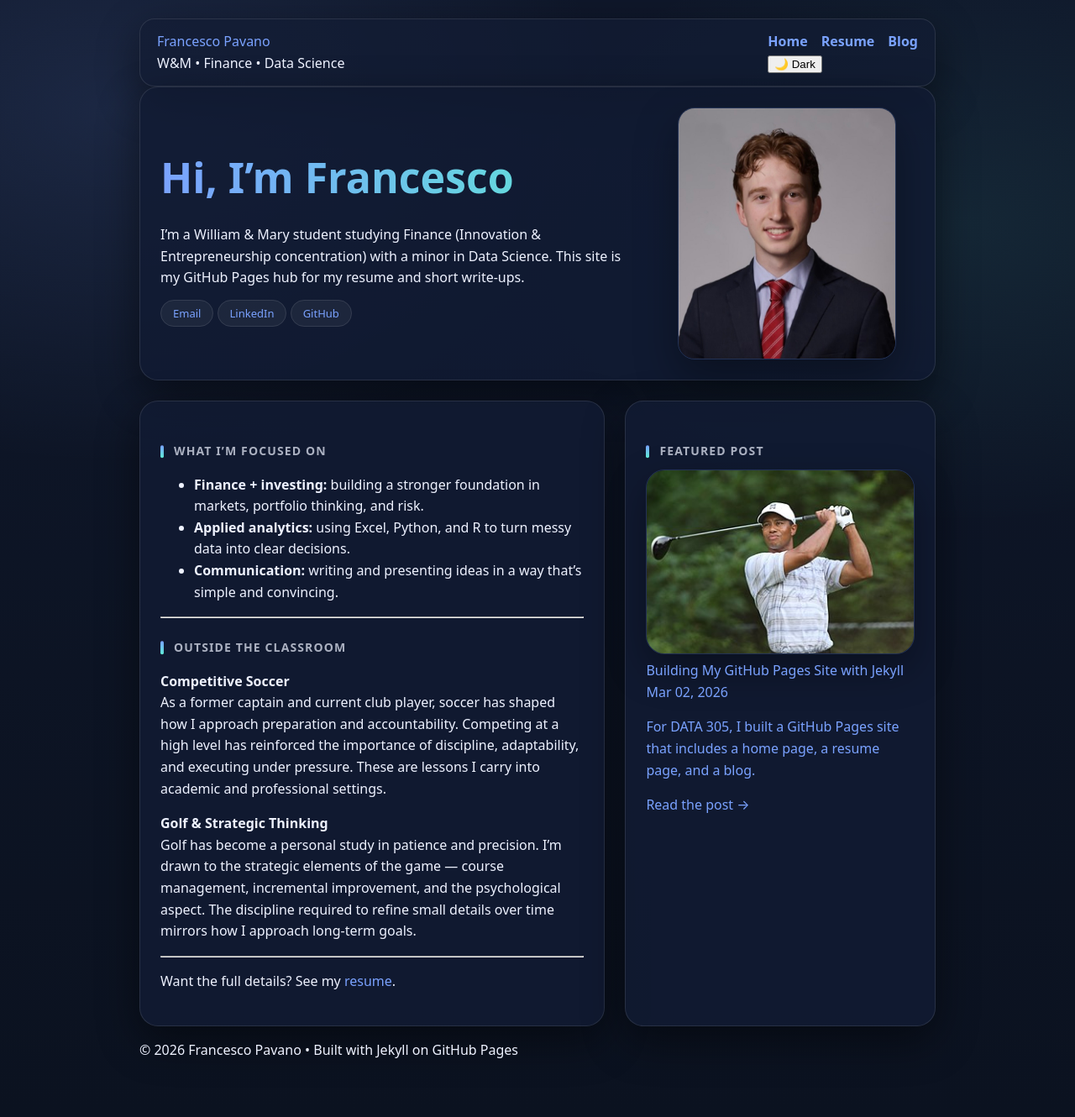
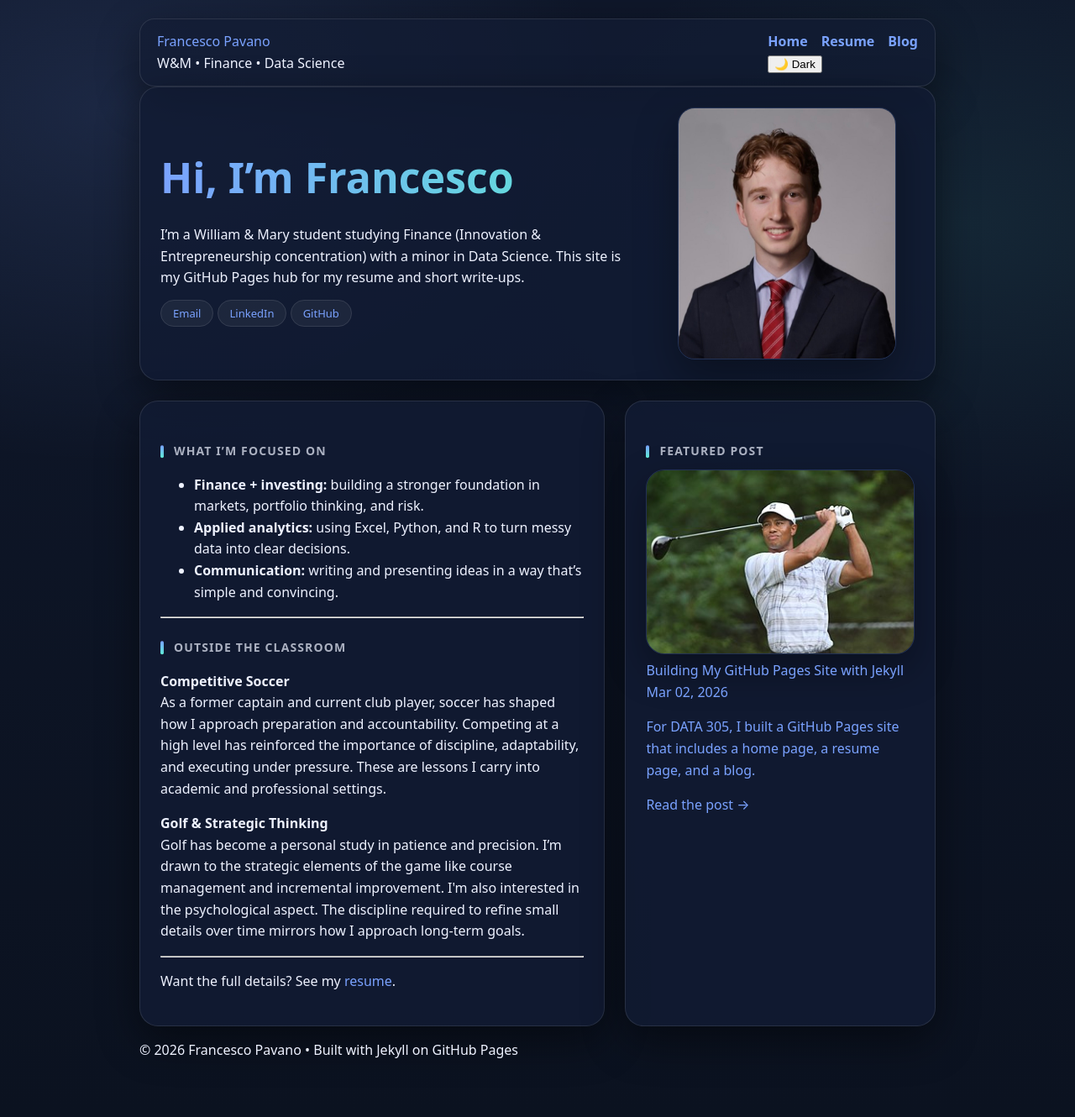
Before and after one commit to fjpavano/DATA-305-Assignment-2, a Jekyll site: the page built from index.md, in a window 1280 px wide. Shown: the whole page at 84% size. Built offline with Jekyll 4.4.1, drawn with Linux system fonts in a browser that asks for light colours.

Commit message:
Update index.md

```diff
--- a/index.md
+++ b/index.md
@@ -49,9 +49,7 @@ title: Home
 
   <p>
     <strong>Golf & Strategic Thinking</strong><br>
-    Golf has become a personal study in patience and precision. I’m drawn to the strategic elements of the game —
-    course management, incremental improvement, and the psychological aspect. The discipline required to refine
-    small details over time mirrors how I approach long-term goals.
+    Golf has become a personal study in patience and precision. I’m drawn to the strategic elements of the game like course      management and incremental improvement. I'm also interested in the psychological aspect. The discipline required to refine small details over time mirrors how I approach long-term goals.
   </p>
 </div>
 
```
